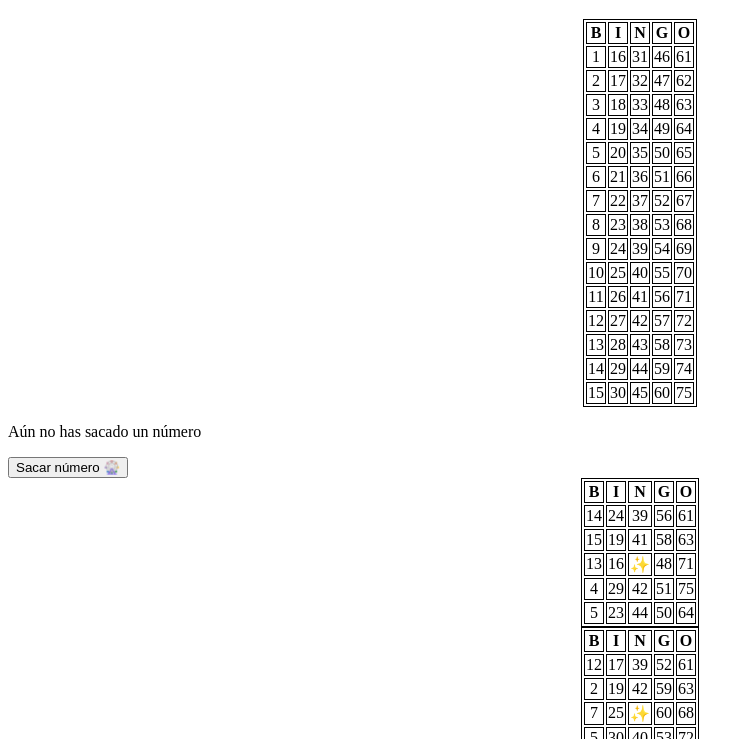
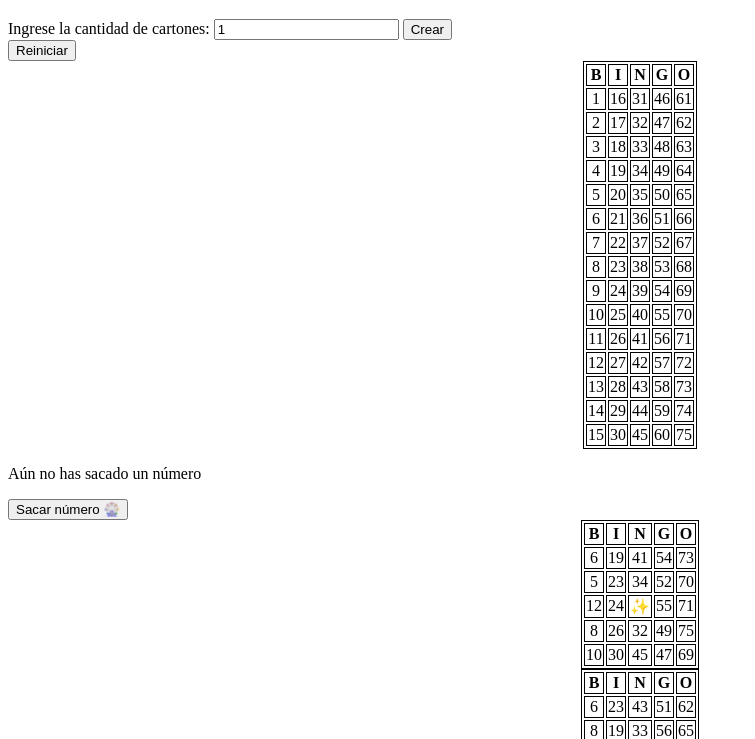
Before and after one commit to Luna-Hazuki2006/Bingo, a plain HTML site: page index.html in a window 1280 px wide. Shown: the part 61-800 px from the top of the page, without its empty margins (0-755 px from the left). Drawn offline with Linux system fonts and the light colour scheme.

Commit message:
Con muchas cosas

```diff
--- a/index.html
+++ b/index.html
@@ -9,9 +9,15 @@
 </head>
 <body>
     <h1>Bingo :D</h1>
+    <form>
+        <label for="valores">Ingrese la cantidad de cartones: </label>
+        <input type="number" name="valores" id="valores" min="1" step="1" value="1" required>
+        <button type="button" onclick="cambiar();">Crear</button>
+    </form>
+    <button id="reiniciar" type="button" onclick="llenar();">Reiniciar</button>
     <table id="tablero"></table>
     <p id="aleatorio">Aún no has sacado un número</p>
-    <button id="buscar" type="button" onclick="buscar();">Sacar número 🎡</button>
+    <button id="buscar" type="button" onclick="buscar();" disabled>Sacar número 🎡</button>
     <section id="tablitas"></section>
 </body>
 </html>
--- a/index.js
+++ b/index.js
@@ -8,8 +8,22 @@ let aleatorio = 0
 let buscados = []
 let marca = '✨'
 
+function cambiar() {
+    let valores = document.getElementById('valores')
+    cantidad = valores.value
+    if (cantidad != '' && cantidad > 0) {
+        llenar()
+    }
+
+}
+
 function llenar() {
+    tablero.innerHTML = ''
     let columna = []
+    aleatorio = 0
+    numeros = []
+    let boton = document.getElementById('buscar')
+    boton.removeAttribute('disabled')
     for (let i = 1; i <= 75; i++) {
         if (i == 1) {
             columna = []
@@ -39,9 +53,13 @@ function llenar() {
     }
     tablero.appendChild(tr)
     console.log(numeros);
+    crear()
 }
 
 function crear() {
+    buscados = []
+    tablitas.innerHTML = ''
+    informacion.innerText = 'Aún no has sacado un número'
     for (let i = 0; i < cantidad; i++) {
         let tabla = document.createElement('table')
         tabla.id = i
@@ -141,4 +159,3 @@ function revisar(carton = document.createElement('table')) {
 }
 
 llenar()
-crear()
```
